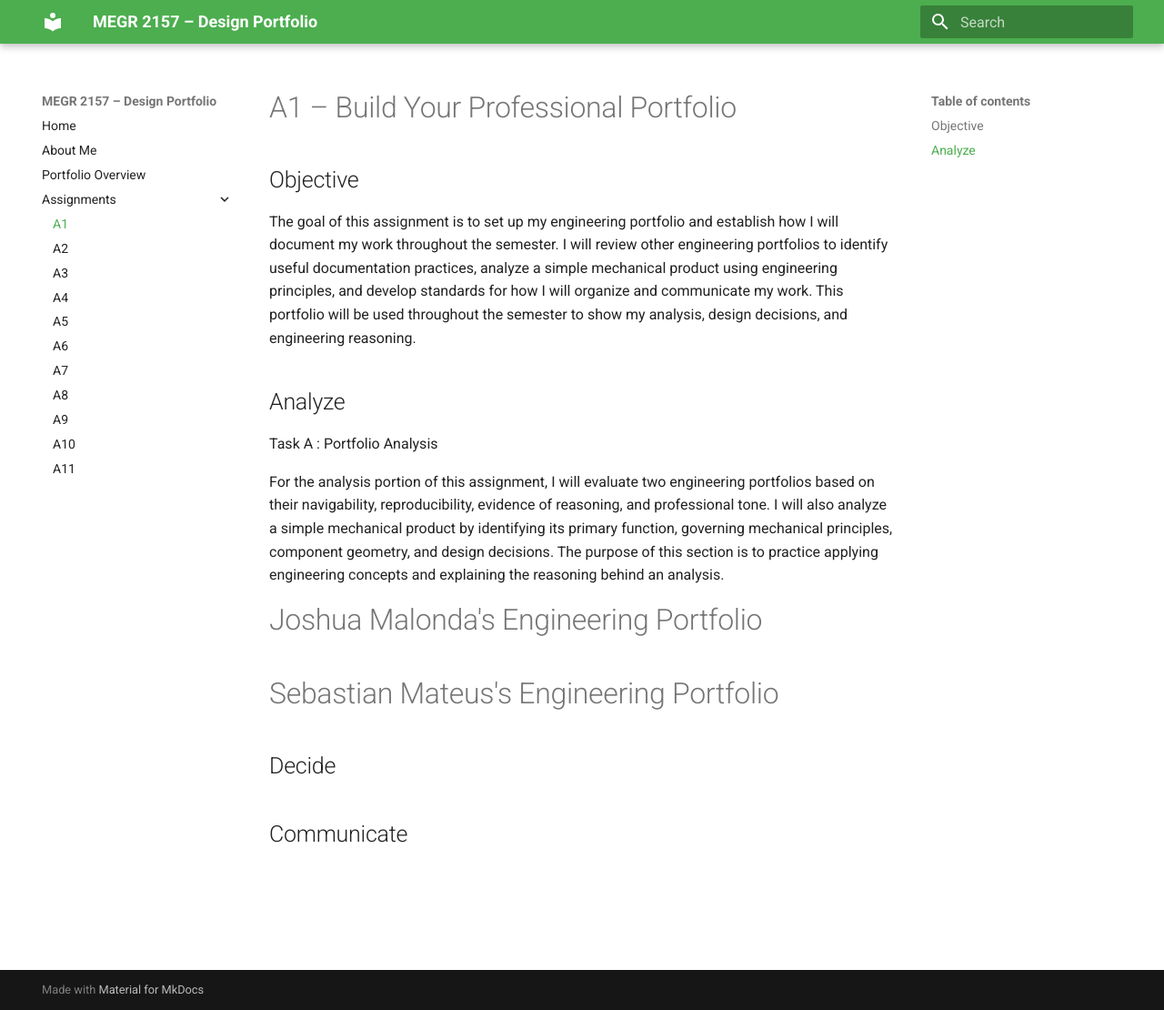
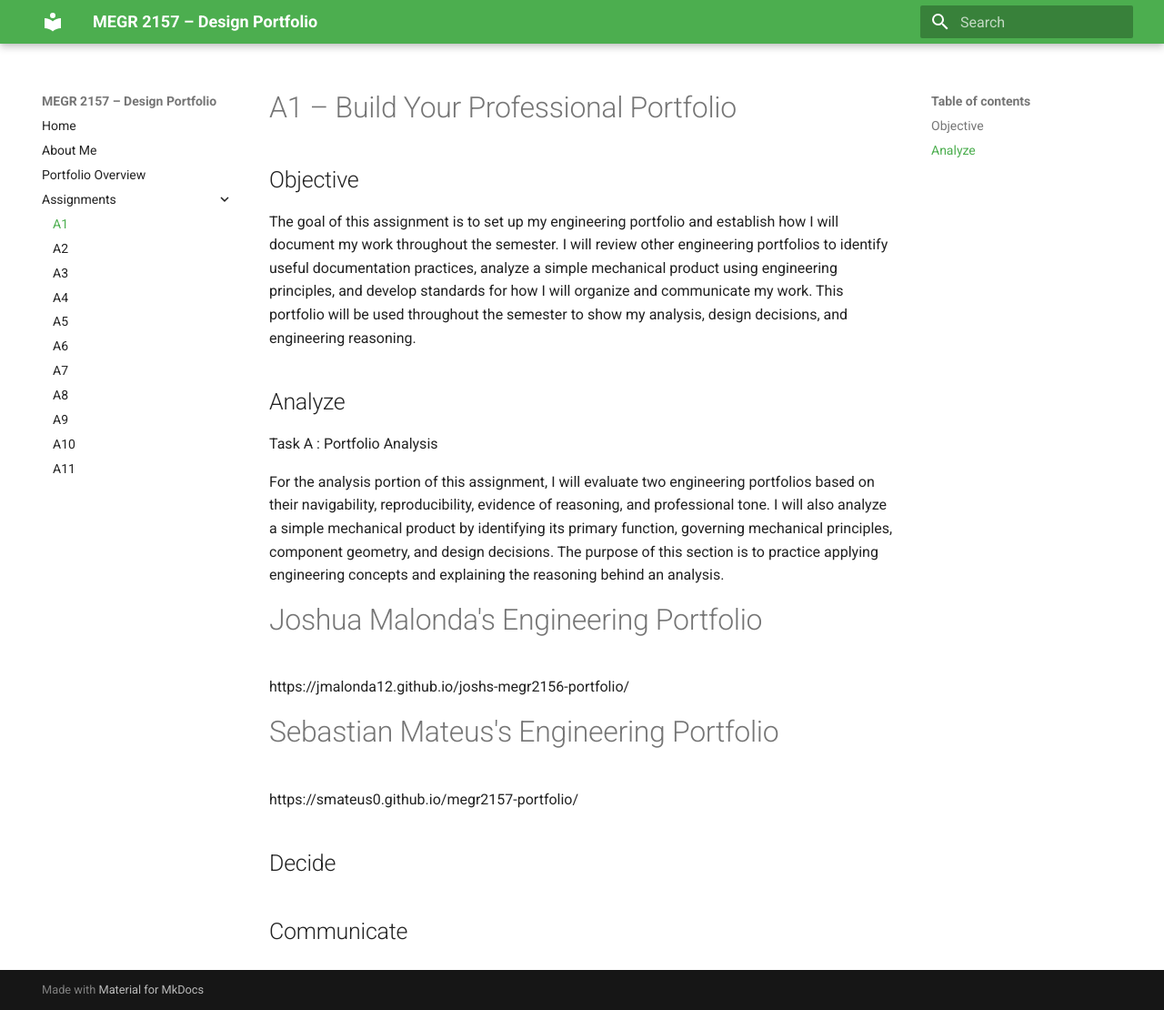
Before and after one commit to roncellis/Roncellis-megr2157-portfolio, an MkDocs documentation site: the page built from docs/assignments/A01/index.md, in a window 1280 px wide and 1110 px high. Shown: the whole window at 91% size. Built offline with MkDocs 1.6.1 and Material for MkDocs 9.7.7, drawn with Linux system fonts in a browser that asks for light colours; part of the change alters nothing that is shown.

Commit message:
Add links to engineering portfolios in index.md

```diff
--- a/docs/assignments/A01/index.md
+++ b/docs/assignments/A01/index.md
@@ -9,9 +9,10 @@ Task A : Portfolio Analysis
 For the analysis portion of this assignment, I will evaluate two engineering portfolios based on their navigability, reproducibility, evidence of reasoning, and professional tone. I will also analyze a simple mechanical product by identifying its primary function, governing mechanical principles, component geometry, and design decisions. The purpose of this section is to practice applying engineering concepts and explaining the reasoning behind an analysis.
 
 # Joshua Malonda's Engineering Portfolio
-
+https://jmalonda12.github.io/joshs-megr2156-portfolio/
 
 # Sebastian Mateus's Engineering Portfolio
+https://smateus0.github.io/megr2157-portfolio/
 ## Decide
 
 
```
